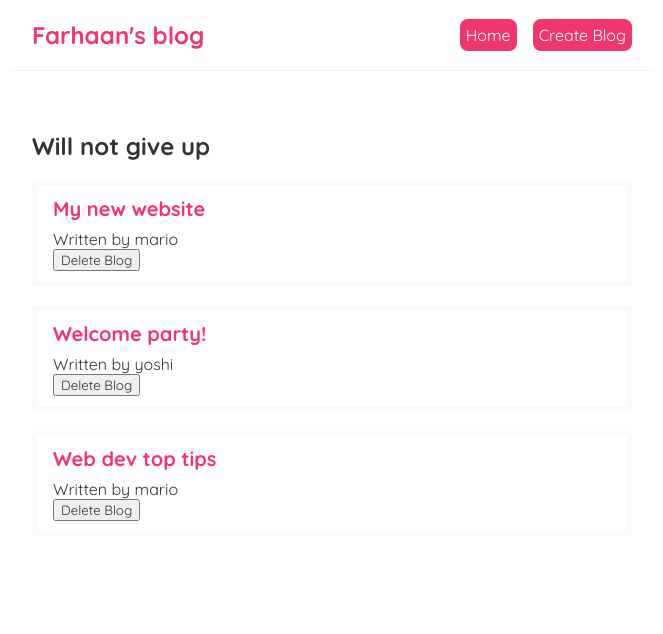
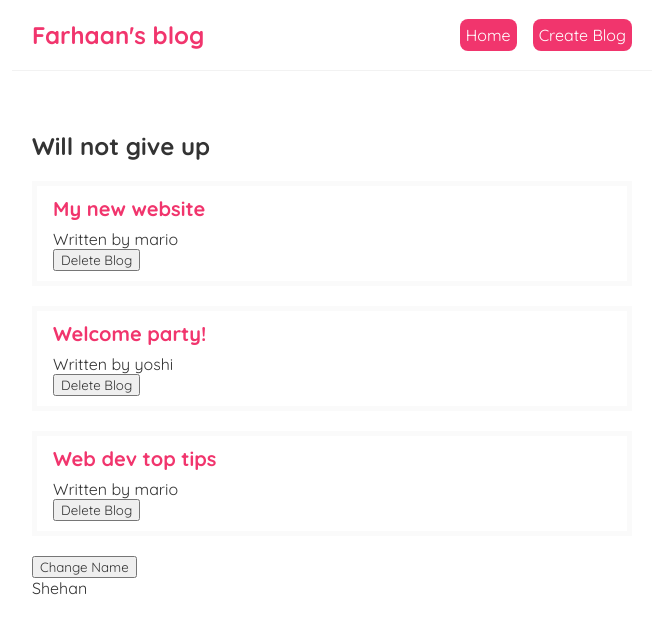
Before and after one commit to farhaannishtar/blog, a React (Create React App) app: page / in a window 1280 px wide. Shown: the top 634 px of the page, without its empty margins (308-971 px from the left). Built offline with nearby package versions, Linux system fonts and the light colour scheme.

Commit message:
delete blog

```diff
--- a/src/Home.js
+++ b/src/Home.js
@@ -1,7 +1,8 @@
-import { useState } from "react";
+import { useState, useEffect } from "react";
 import BlogList from "./BlogList";
 
 const Home = () => {
+  const [name, setName] = useState('Shehan');
   const [blogs, setBlogs] = useState([
     { title: 'My new website', body: 'lorem ipsum...', author: 'mario', id: 1 },
     { title: 'Welcome party!', body: 'lorem ipsum...', author: 'yoshi', id: 2 },
@@ -13,9 +14,15 @@
     setBlogs(newBlogs);
   }
 
+  useEffect(() => {
+    console.log('useEffect ran');
+  }, [name])
+
   return (
       <div className="home">
           <BlogList blogs={blogs} title='Will not give up' deleteBlog={deleteBlog}  />
+          <button onClick={ () => setName('Shiraz') }>Change Name</button>
+          <p>{ name }</p>
       </div>
   );
 }
```
